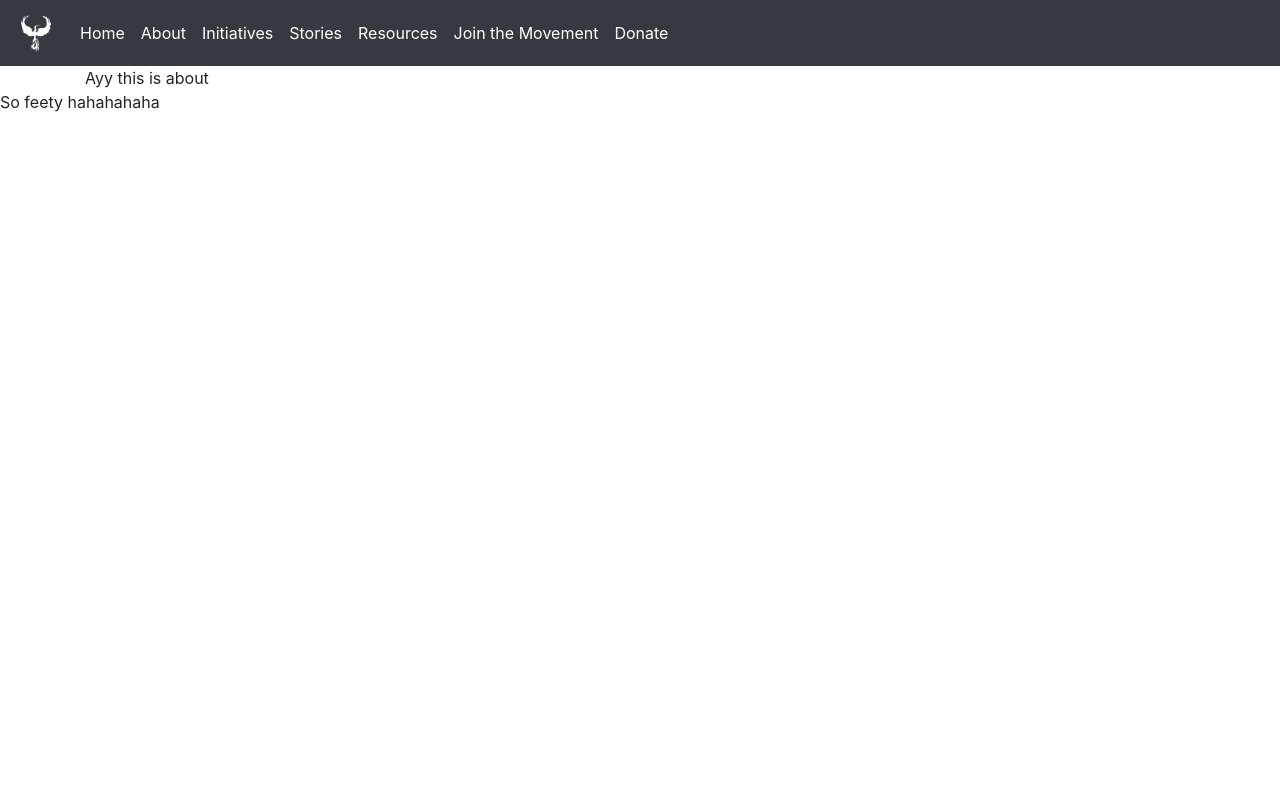
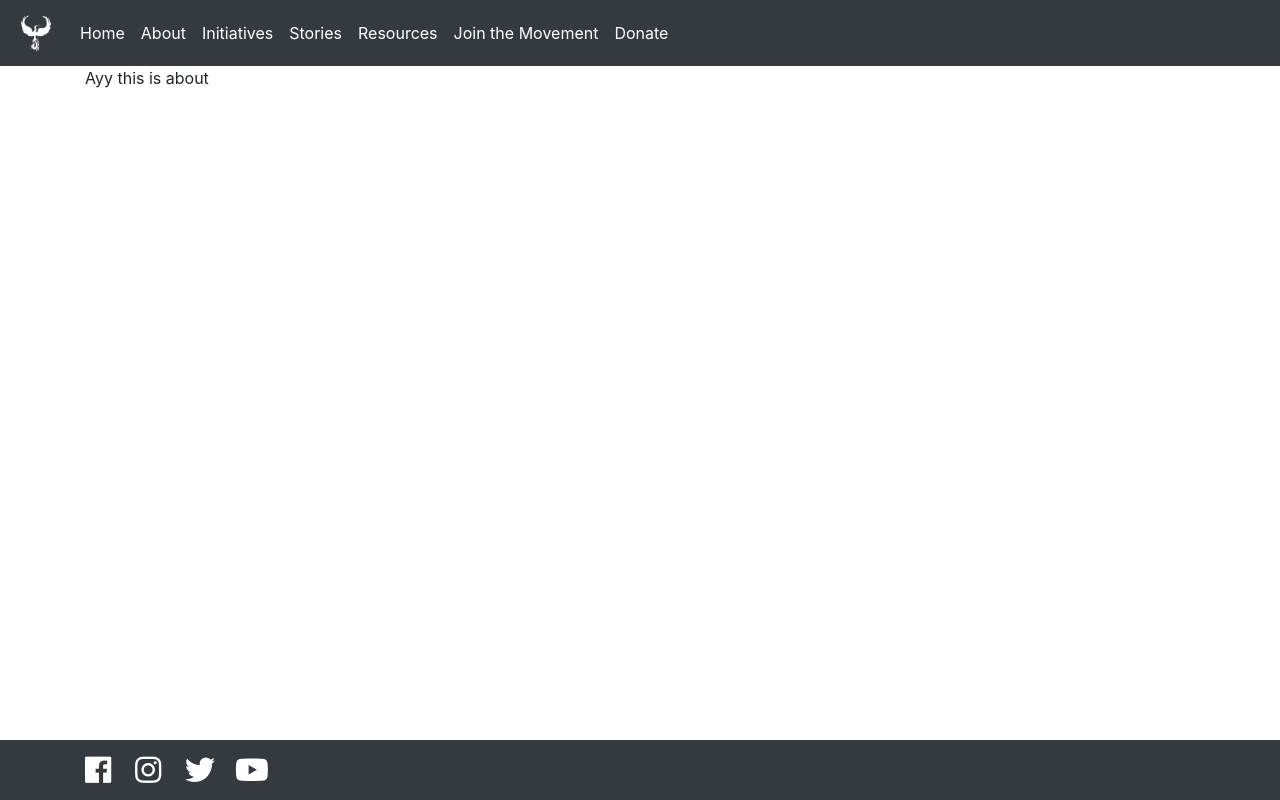
Before and after one commit to nikhilch/iamshakti, a Django app: template iamshakti/templates/about.html in a window 1280 px wide. Run offline with Django 3.2, Linux system fonts and the light colour scheme; the template is opened without the code that fills it, so the values that code supplies are empty; some libraries are stand-ins or nearby versions.

Commit message:
Adding footer with social media icons

```diff
--- a/iamshakti/templates/base.html
+++ b/iamshakti/templates/base.html
@@ -7,6 +7,7 @@
 
     <meta charset="utf-8">
     <meta name="viewport" content="width=device-width, initial-scale=1, shrink-to-fit=no">
+    <link rel="stylesheet" href="https://use.fontawesome.com/releases/v5.6.3/css/all.css" integrity="sha384-UHRtZLI+pbxtHCWp1t77Bi1L4ZtiqrqD80Kn4Z8NTSRyMA2Fd33n5dQ8lWUE00s/" crossorigin="anonymous">
     <link rel="stylesheet" href="https://stackpath.bootstrapcdn.com/bootstrap/4.1.3/css/bootstrap.min.css" integrity="sha384-MCw98/SFnGE8fJT3GXwEOngsV7Zt27NXFoaoApmYm81iuXoPkFOJwJ8ERdknLPMO" crossorigin="anonymous">
     <script src="https://code.jquery.com/jquery-3.2.1.slim.min.js" integrity="sha384-KJ3o2DKtIkvYIK3UENzmM7KCkRr/rE9/Qpg6aAZGJwFDMVNA/GpGFF93hXpG5KkN" crossorigin="anonymous"></script>
     <script src="https://cdnjs.cloudflare.com/ajax/libs/popper.js/1.12.9/umd/popper.min.js" integrity="sha384-ApNbgh9B+Y1QKtv3Rn7W3mgPxhU9K/ScQsAP7hUibX39j7fakFPskvXusvfa0b4Q" crossorigin="anonymous"></script>
@@ -17,6 +18,7 @@
 </head>
 
 <body>
+    <header>
         <nav class="navbar navbar-expand-md navbar-dark bg-dark">
             <a class="navbar-brand" href="{% url 'index' %}">
                 <img id="navbar-logo-image" src="{% static "iamshakti/img/logo-small-white.png" %}" alt="I AM Shakti">
@@ -36,13 +38,21 @@
                 </div>
             </div>
         </nav>
+    </header>
 
     <div id="content" class="container">
         {% block content %}{% endblock %}
     </div>
 
-    <div id="footer">
-        So feety hahahahaha
+    <footer class="footer">
+        <div class="container">
+            <div class="row">
+                <a href="https://www.facebook.com/iamshaktiofficial" target="_blank" rel="noopener"><i class="fab fa-facebook"></i></a>
+                <a href="https://instagram.com/iamshaktiofficial" target="_blank" rel="noopener"><i class="fab fa-instagram"></i></a>
+                <a href="https://twitter.com/i_amshakti" target="_blank" rel="noopener"><i class="fab fa-twitter"></i></a>
+                <a href="https://www.youtube.com/channel/UCxHpzI3hE2q_MWq3Te_5d3w" target="_blank" rel="noopener"><i class="fab fa-youtube"></i></a>
             </div>
+        </div>
+    </footer>
 </body>
 </html>
--- a/static/iamshakti/css/base.css
+++ b/static/iamshakti/css/base.css
@@ -1,3 +1,31 @@
+html {
+    position: relative;
+    min-height: 100%;
+}
+
+body {
+    margin-bottom: 60px;
+
+}
+
 #navbar-logo-image {
     max-width: 40px;
 }
+
+.footer {
+    background-color: #343a40;
+    bottom: 0;
+    position: absolute;
+    width: 100%;
+    height: 60px;
+
+}
+
+.fab {
+    padding: 15px;
+    font-size: 30px;
+    width: 50px;
+    text-align: center;
+    text-decoration: none;
+    color: white;
+}
```
Lines whose indentation alone changed are shown as unchanged.
